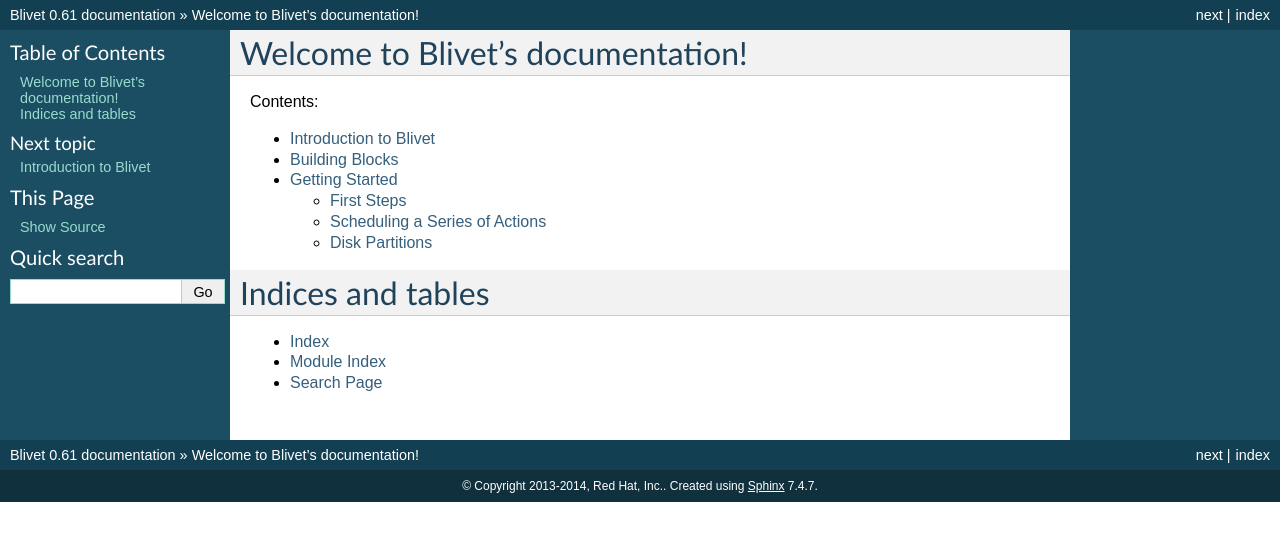
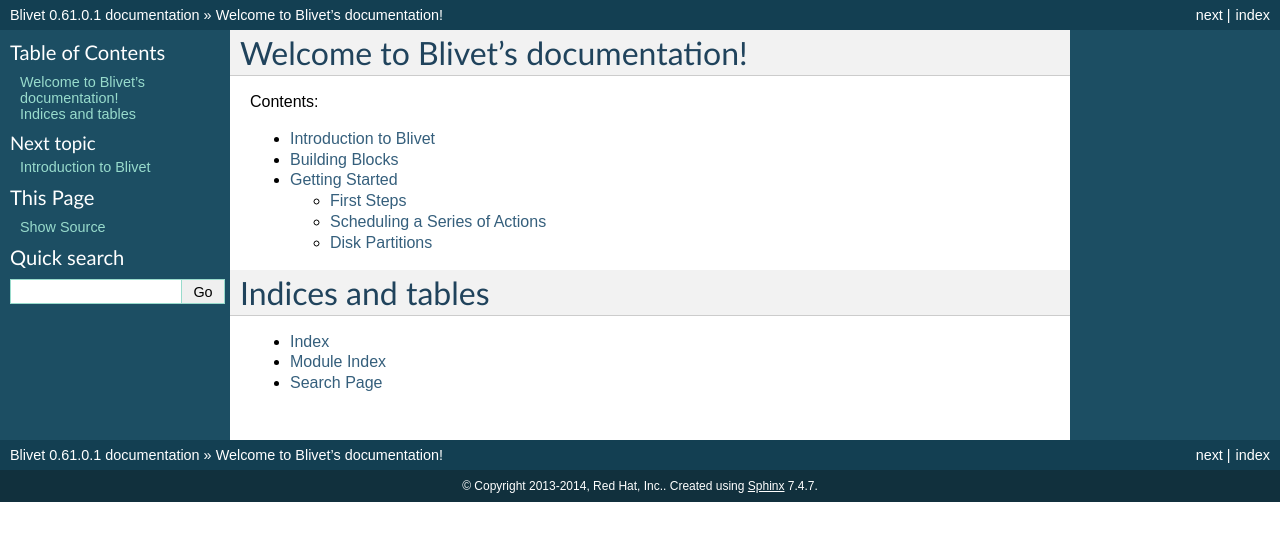
Before and after one commit to storaged-project/blivet, a Sphinx documentation site: the page built from doc/index.rst, in a window 1280 px wide. Shown: the top 541 px of the page. Built offline with Sphinx 7.4.7, drawn with Linux system fonts in a browser that asks for light colours; pages that are not in the unit, such as notebooks, are missing from menus.

Commit message:
New version: 0.61.0.1

```diff
--- a/blivet/__init__.py
+++ b/blivet/__init__.py
@@ -19,7 +19,7 @@
 # Red Hat Author(s): Dave Lehman <dlehman@redhat.com>
 #
 
-__version__ = '0.61'
+__version__ = '0.61.0.1'
 
 ##
 ## Default stub values for installer-specific stuff that gets set up in
--- a/doc/conf.py
+++ b/doc/conf.py
@@ -48,9 +48,9 @@
 # built documents.
 #
 # The short X.Y version.
-version = '0.61'
+version = '0.61.0.1'
 # The full version, including alpha/beta/rc tags.
-release = '0.61'
+release = '0.61.0.1'
 
 # The language for content autogenerated by Sphinx. Refer to documentation
 # for a list of supported languages.
--- a/setup.py
+++ b/setup.py
@@ -2,7 +2,7 @@
 
 from distutils.core import setup
 
-setup(name='blivet', version='0.61',
+setup(name='blivet', version='0.61.0.1',
       description='Python module for system storage configuration',
       author='David Lehman', author_email='dlehman@redhat.com',
       url='http://fedoraproject.org/wiki/blivet',
```
Also changed, not shown: 2 other files.
